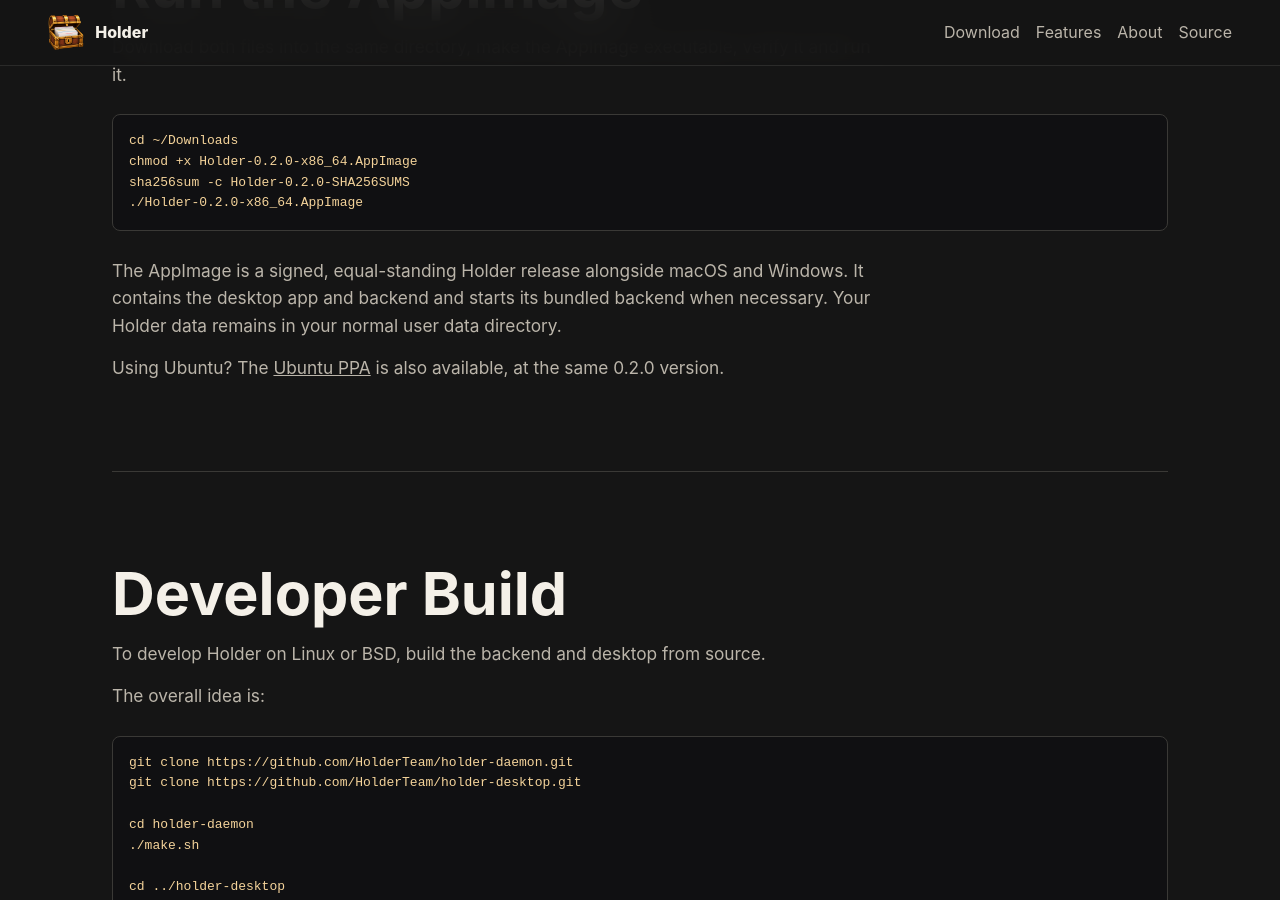
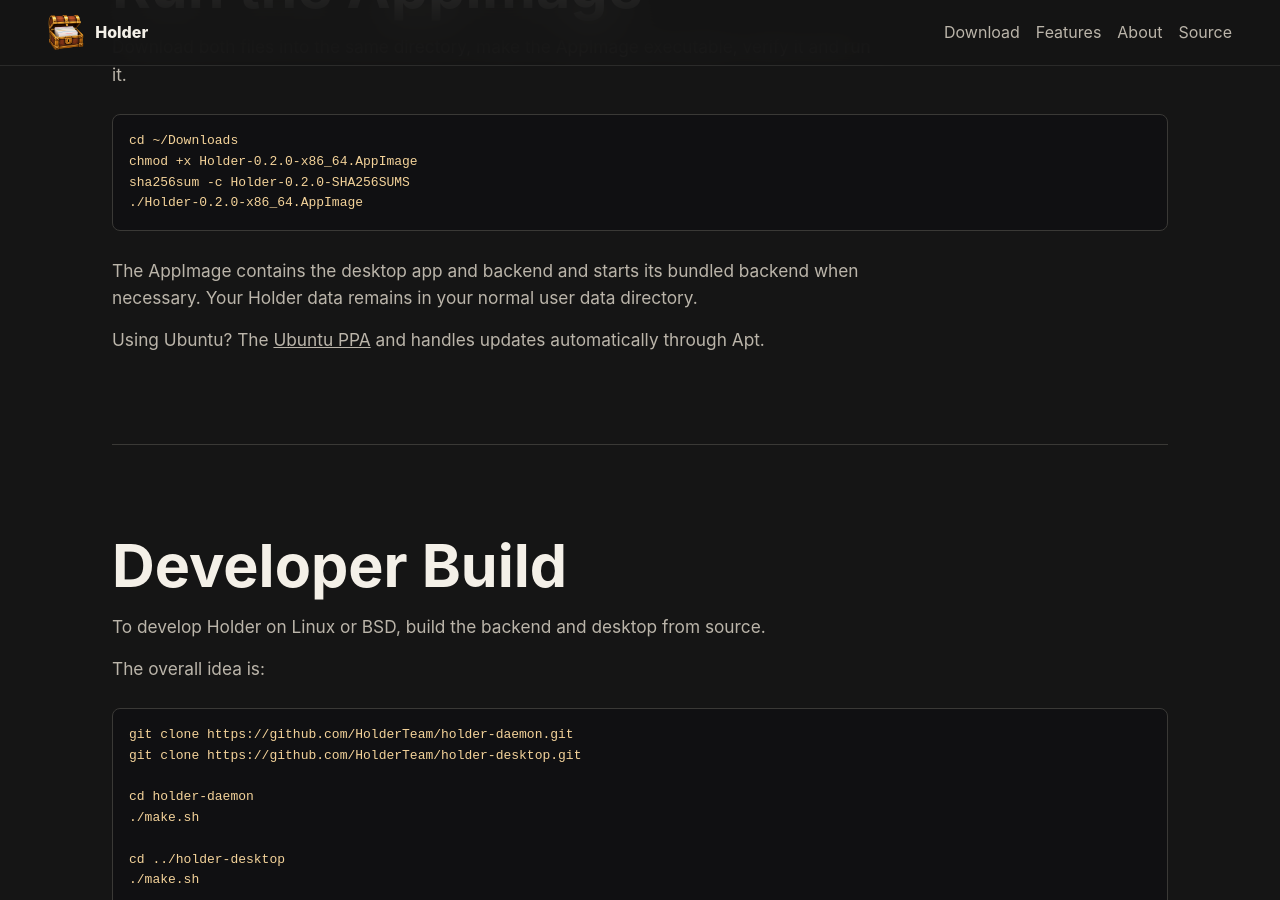
Before and after one commit to HolderTeam/holder-website, a Jekyll site: the page built from linux.md, in a window 1280 px wide and 900 px high, scrolled down 627 px. Built offline with Jekyll 4.4.1, drawn with Linux system fonts in a browser that asks for light colours.

Commit message:
Bit more notes.

```diff
--- a/linux.md
+++ b/linux.md
@@ -27,11 +27,10 @@ sha256sum -c Holder-0.2.0-SHA256SUMS
 ./Holder-0.2.0-x86_64.AppImage</code></pre>
   <div class="section-head following-copy">
     <p>
-      The AppImage is a signed, equal-standing Holder release alongside macOS and Windows. It contains the desktop
-      app and backend and starts its bundled backend when necessary. Your Holder data remains in your normal user
-      data directory.
+      The AppImage contains the desktop app and backend and starts its bundled backend when necessary.
+	Your Holder data remains in your normal user data directory.
     </p>
-    <p>Using Ubuntu? The <a href="{{ '/ubuntu/' | relative_url }}">Ubuntu PPA</a> is also available, at the same 0.2.0 version.</p>
+    <p>Using Ubuntu? The <a href="{{ '/ubuntu/' | relative_url }}">Ubuntu PPA</a> and handles updates automatically through Apt.</p>
   </div>
 </section>
 
```
